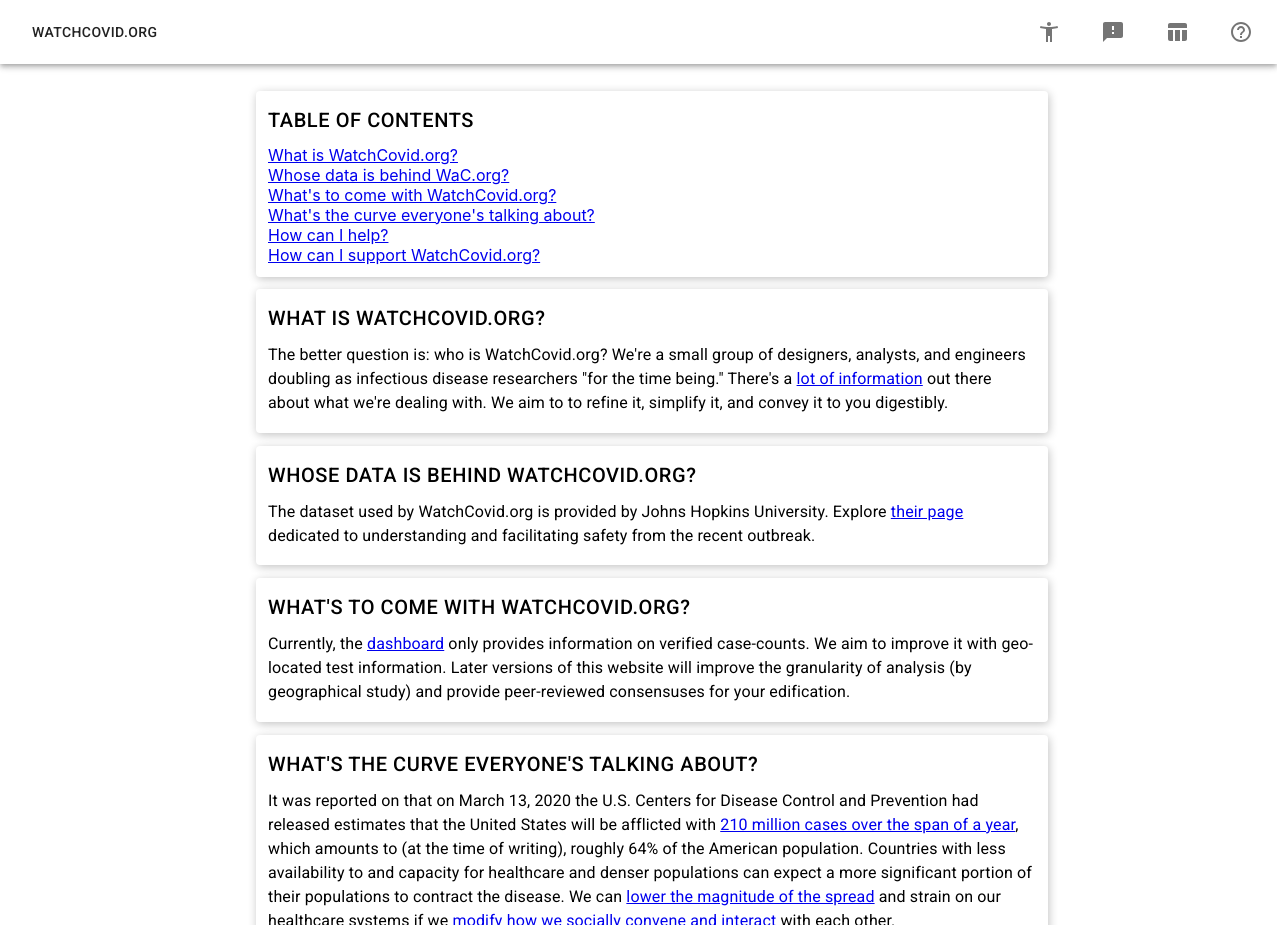
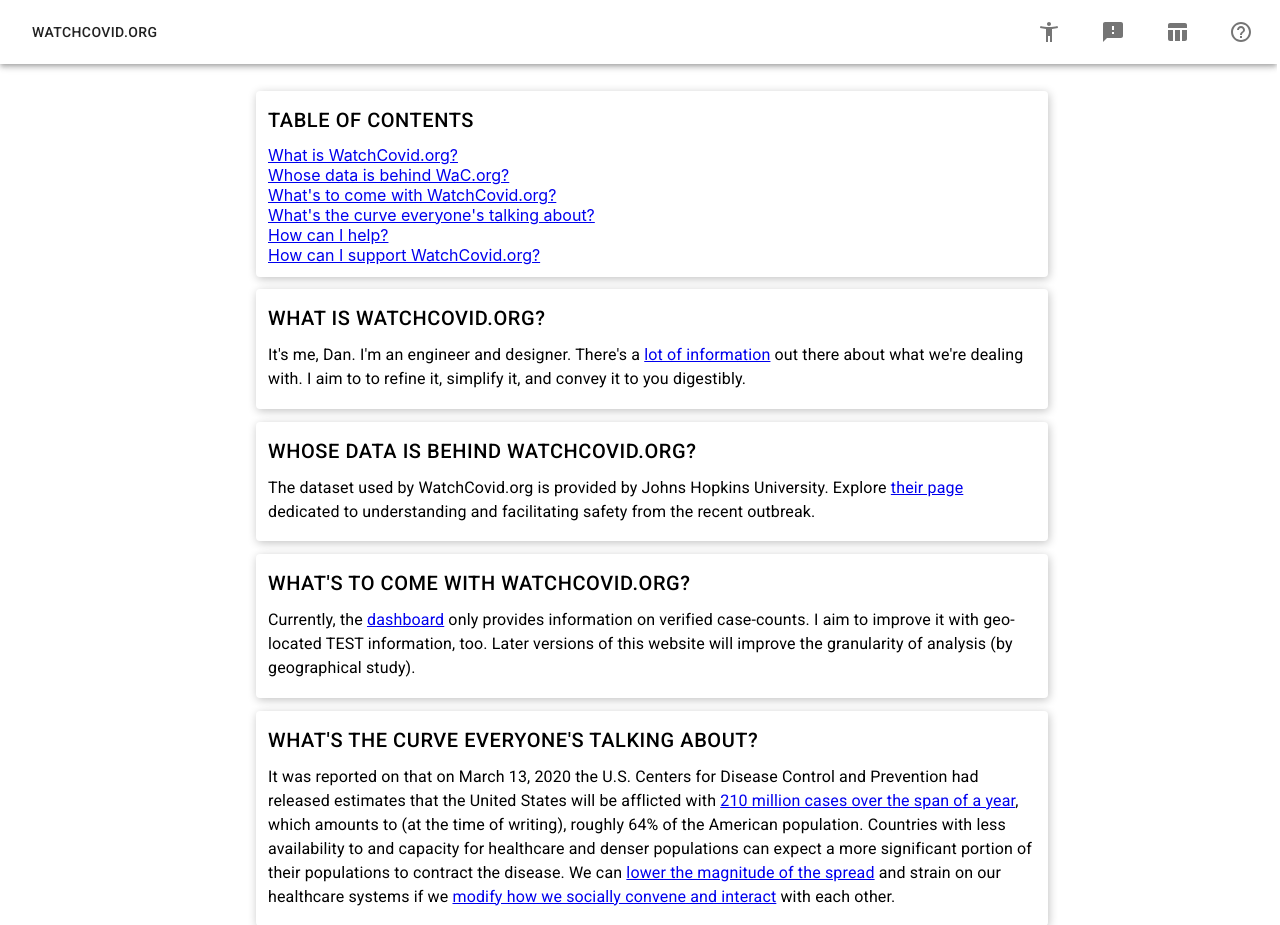
Before and after one commit to danksky/watch-covid, a React (Create React App) app: page /about in a window 1280 px wide. Built offline with nearby package versions, Linux system fonts and the light colour scheme.

Commit message:
changes group to individual

```diff
--- a/src/components/About.jsx
+++ b/src/components/About.jsx
@@ -38,9 +38,8 @@
                 <div id="what" className="about-card">
                     <Typography className="about-card-title" variant="button" display="block" gutterBottom>What is WatchCovid.org?</Typography>
                     <Typography className="about-card-body" variant="body1" display="block" gutterBottom>
-                        The better question is: who is WatchCovid.org? We're a small group of designers, analysts, and engineers doubling as infectious disease
-                        researchers "for the time being." There's a <a href="https://www.who.int/emergencies/diseases/novel-coronavirus-2019/global-research-on-novel-coronavirus-2019-ncov">lot of information</a> out
-                        there about what we're dealing with. We aim to to refine it, simplify it, and convey it to you digestibly.
+                        It's me, Dan. I'm an engineer and designer. There's a <a href="https://www.who.int/emergencies/diseases/novel-coronavirus-2019/global-research-on-novel-coronavirus-2019-ncov">lot of information</a> out
+                        there about what we're dealing with. I aim to to refine it, simplify it, and convey it to you digestibly.
                     </Typography>
                 </div>
                 <div id="data" className="about-card">
@@ -53,8 +52,8 @@
                 <div id="coming" className="about-card">
                     <Typography className="about-card-title" variant="button" display="block" gutterBottom>What's to come with WatchCovid.org?</Typography>
                     <Typography className="about-card-body" variant="body1" display="block" gutterBottom>
-                        Currently, the <Link to="/">dashboard</Link> only provides information on verified case-counts. We aim to improve it with geo-located test information.
-                        Later versions of this website will improve the granularity of analysis (by geographical study) and provide peer-reviewed consensuses for your edification.
+                        Currently, the <Link to="/">dashboard</Link> only provides information on verified case-counts. I aim to improve it with geo-located TEST information, too.
+                        Later versions of this website will improve the granularity of analysis (by geographical study).
                     </Typography>
                 </div>
                 <div id="curve" className="about-card">
@@ -81,7 +80,7 @@
                 <div id="support" className="about-card">
                     <Typography className="about-card-title" variant="button" display="block" gutterBottom>How can I support WatchCovid.org?</Typography>
                     <Typography className="about-card-body" variant="body1" display="block" gutterBottom>
-                        You can <Link to="/support">keep us caffeinated!</Link>
+                        You can <Link to="/support">keep me caffeinated!</Link> I'll end up donating your donation, though, because Starbucks ain't happening.
                     </Typography>
                 </div>
             </div>
--- a/src/components/Home.jsx
+++ b/src/components/Home.jsx
@@ -14,9 +14,9 @@
 
 const dataEndpoints = {
     cases: {
-        confirmed: "https://cdn.jsdelivr.net/gh/CSSEGISandData/COVID-19/archived_data/archived_time_series/time_series_19-covid-Confirmed_archived_0325.csv?" + Math.random(),
-        deaths: "https://cdn.jsdelivr.net/gh/CSSEGISandData/COVID-19/archived_data/archived_time_series/time_series_19-covid-Deaths_archived_0325.csv?" + Math.random(),
-        recovered: "https://cdn.jsdelivr.net/gh/CSSEGISandData/COVID-19/archived_data/archived_time_series/time_series_19-covid-Recovered_archived_0325.csv?" + Math.random(),
+        confirmed: "https://raw.githubusercontent.com/CSSEGISandData/COVID-19/master/csse_covid_19_data/csse_covid_19_time_series/time_series_covid19_confirmed_global.csv?" + Math.random(),
+        deaths: "https://raw.githubusercontent.com/CSSEGISandData/COVID-19/master/csse_covid_19_data/csse_covid_19_time_series/time_series_covid19_deaths_global.csv?" + Math.random(),
+        recovered: "https://raw.githubusercontent.com/CSSEGISandData/COVID-19/master/csse_covid_19_data/csse_covid_19_time_series/time_series_covid19_recovered_global.csv?" + Math.random(),
     }
 }
 
--- a/src/components/Support.jsx
+++ b/src/components/Support.jsx
@@ -23,9 +23,9 @@
         return (
             <div className="Support">
                 <div id="what" className="support-card">
-                    <Typography className="support-card-title" variant="button" display="block" gutterBottom>Help us Keep on</Typography>
+                    <Typography className="support-card-title" variant="button" display="block" gutterBottom>HELP ME KEEP ON CODING ON</Typography>
                     <Typography className="support-card-body" variant="body1" display="block" gutterBottom>
-                        coding on.<br />
+                        Any donations I receive will be put towards hosting costs or donated if in exccess of my expense to keep this up.<br />
                         <a href='https://ko-fi.com/G2G41J24S' target='_blank'>
                             <img height='36' style={{ border: "0px", height: "36px" }} src='https://az743702.vo.msecnd.net/cdn/kofi3.png?v=2' border='0' alt='Buy Me a Coffee at ko-fi.com' />
                         </a>
```
